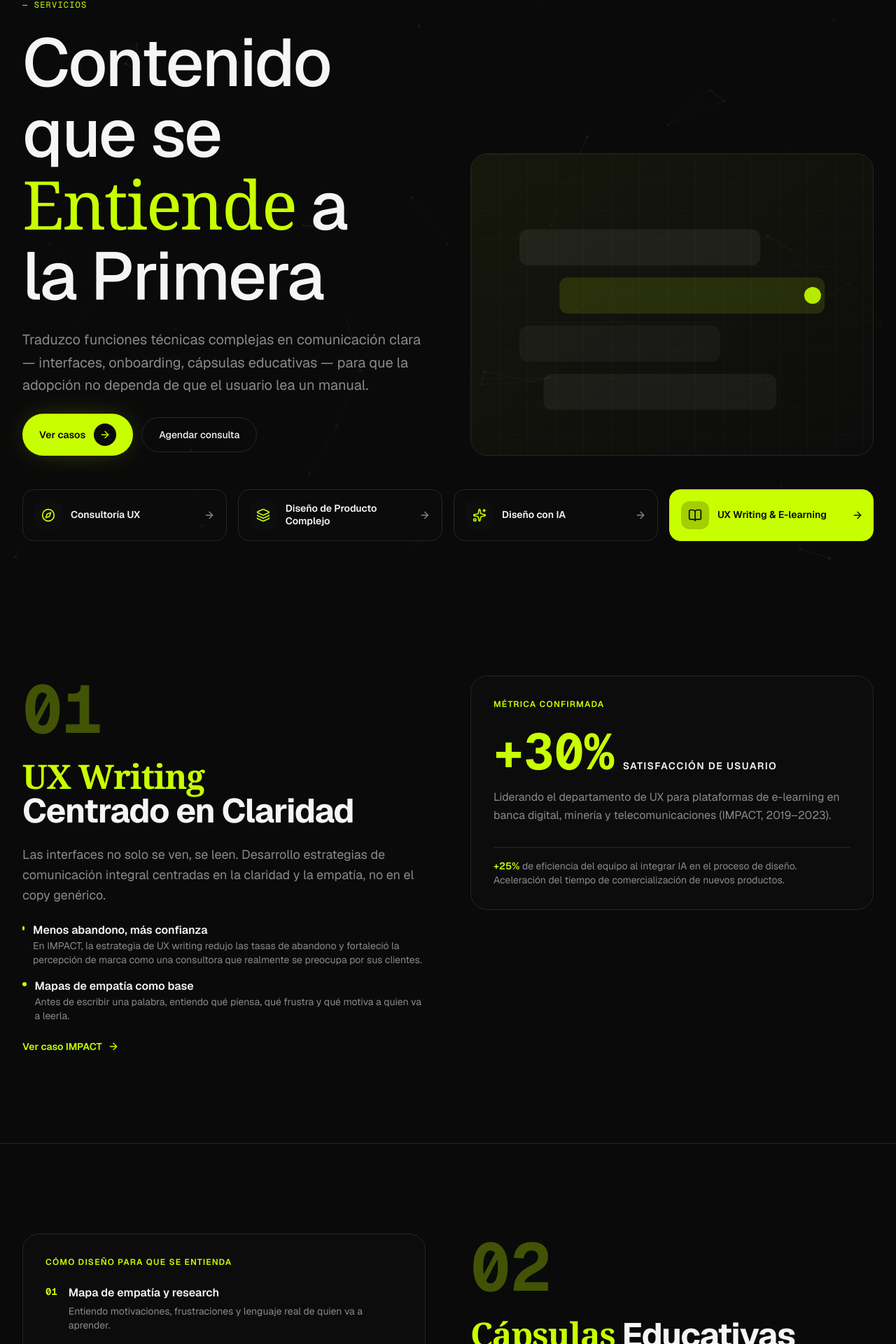
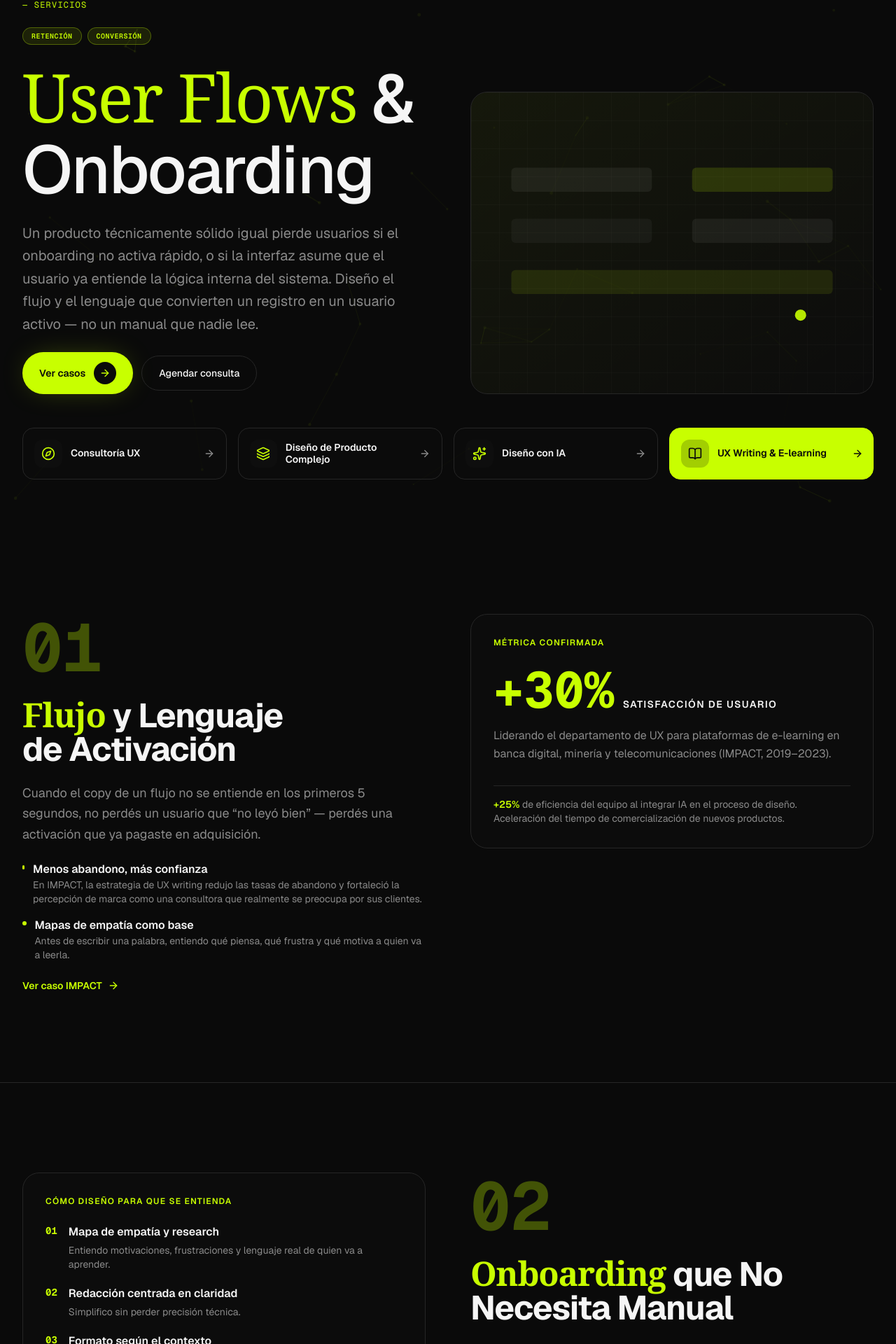
Before and after one commit to leandrodesignux-ux/Leandrobalbian, a Next.js app: page /servicios/ux-writing-elearning in a window 1280 px wide. Shown: the part 194-2114 px from the top of the page at 70% size. Built offline with nearby package versions, Linux system fonts and the light colour scheme.

Commit message:
feat: rebrand ux-writing-elearning a User Flows & Onboarding con palancas

```diff
--- a/src/app/servicios/ux-writing-elearning/page.tsx
+++ b/src/app/servicios/ux-writing-elearning/page.tsx
@@ -1,16 +1,16 @@
 import { Navbar } from "@/components/layout/Navbar";
 import { Footer } from "@/components/layout/Footer";
-import { UxWritingHero } from "@/components/sections/UxWritingHero";
-import { UxWritingSection01 } from "@/components/sections/UxWritingSection01";
-import { UxWritingSection02 } from "@/components/sections/UxWritingSection02";
-import { UxWritingWhy } from "@/components/sections/UxWritingWhy";
-import { UxWritingFAQ } from "@/components/sections/UxWritingFAQ";
-import { UxWritingCTA } from "@/components/sections/UxWritingCTA";
+import { UserFlowsHero } from "@/components/sections/UserFlowsHero";
+import { UserFlowsSection01 } from "@/components/sections/UserFlowsSection01";
+import { UserFlowsSection02 } from "@/components/sections/UserFlowsSection02";
+import { UserFlowsWhy } from "@/components/sections/UserFlowsWhy";
+import { UserFlowsFAQ } from "@/components/sections/UserFlowsFAQ";
+import { UserFlowsCTA } from "@/components/sections/UserFlowsCTA";
 
 export const metadata = {
-  title: "UX Writing, Onboarding & E-learning — Leandro Balbian",
+  title: "User Flows & Onboarding — Leandro Balbian",
   description:
-    "Traduzco funciones técnicas complejas en comunicación clara: interfaces, onboarding y cápsulas educativas para productos digitales.",
+    "Diseño el flujo y el lenguaje que convierten un registro en un usuario activo — onboarding, activación y cápsulas educativas para productos digitales.",
 };
 
 export default function UXWritingElearningPage() {
@@ -18,12 +18,12 @@ export default function UXWritingElearningPage() {
     <>
       <Navbar />
       <main className="flex flex-1 flex-col">
-        <UxWritingHero />
-        <UxWritingSection01 />
-        <UxWritingSection02 />
-        <UxWritingWhy />
-        <UxWritingFAQ />
-        <UxWritingCTA />
+        <UserFlowsHero />
+        <UserFlowsSection01 />
+        <UserFlowsSection02 />
+        <UserFlowsWhy />
+        <UserFlowsFAQ />
+        <UserFlowsCTA />
       </main>
       <Footer />
     </>
--- a/src/components/sections/UxWritingCTA.tsx
+++ b/src/components/sections/UserFlowsCTA.tsx
@@ -3,9 +3,9 @@
 import { Container } from "@/components/ui/Container";
 import { fadeUp, staggerContainer, viewportOnce } from "@/lib/motion";
 import { motion } from "framer-motion";
-import { UxWritingContactForm } from "./UxWritingContactForm";
+import { UserFlowsContactForm } from "./UserFlowsContactForm";
 
-export function UxWritingCTA() {
+export function UserFlowsCTA() {
   return (
     <section id="contacto" className="bg-accent py-24 text-background md:py-32">
       <Container>
@@ -22,20 +22,21 @@ export function UxWritingCTA() {
                 Siguiente paso
               </p>
               <h2 className="text-balance text-3xl font-bold tracking-tight text-primary sm:text-4xl md:text-5xl">
-                Consulta de Contenido
+                User Flows & Onboarding
               </h2>
               <p className="text-base leading-relaxed text-secondary md:text-lg">
-                Contame qué parte de tu producto no se está adoptando como debería,
-                y revisamos si el problema es de interfaz, de lenguaje, o de ambos.
+                Contame qué parte de tu flujo de activación está perdiendo
+                usuarios, y revisamos si el problema es de onboarding, de lenguaje
+                de interfaz, o de ambos.
               </p>
 
               <div className="flex flex-col gap-3">
                 <p className="text-sm font-semibold text-primary">Incluye:</p>
                 <ul className="flex flex-col gap-2">
                   {[
-                    "Diagnóstico de puntos de fricción comunicativa",
-                    "Propuesta de formato: microcopy, onboarding o cápsulas",
-                    "Plan de testing de comprensión",
+                    "Mapa de fricción del onboarding actual",
+                    "Propuesta de flujo y lenguaje de activación",
+                    "Plan de testing de comprensión con usuarios",
                   ].map((item) => (
                     <li key={item} className="flex items-center gap-2 text-sm text-secondary">
                       <span className="h-1.5 w-1.5 rounded-full bg-accent" />
@@ -47,7 +48,7 @@ export function UxWritingCTA() {
             </motion.div>
 
             <motion.div variants={fadeUp}>
-              <UxWritingContactForm />
+              <UserFlowsContactForm />
             </motion.div>
           </div>
         </motion.div>
--- a/src/components/sections/UxWritingFAQ.tsx
+++ b/src/components/sections/UserFlowsFAQ.tsx
@@ -8,28 +8,28 @@ import { Plus, Minus } from "lucide-react";
 
 const faqs = [
   {
-    question: "¿Qué es UX writing en este contexto?",
+    question: "¿Trabajan con nuestro equipo de producto o con el de marketing?",
     answer:
-      "Diseñar el lenguaje de una interfaz o experiencia con la misma intención que su estructura visual: claridad, empatía y reducción de fricción.",
+      "Con el de producto, principalmente — el foco es el flujo dentro del producto (onboarding, activación), no comunicación externa.",
   },
   {
-    question: "¿Hacen solo texto o también video/animación?",
+    question: "¿Cómo miden el impacto en activación o retención?",
     answer:
-      "Ambos, según lo que necesite el producto — desde microcopy de interfaz hasta cápsulas educativas animadas completas.",
+      "Con testing de comprensión con usuarios reales antes de lanzar, y métricas de adopción cuando el proyecto lo permite. El track record confirmado es +30% de satisfacción de usuario en una plataforma de e-learning para banca digital.",
   },
   {
-    question: "¿Para qué industrias funciona mejor?",
+    question: "¿Hacen solo texto de interfaz o también contenido de onboarding (video, tutoriales)?",
     answer:
-      "Cualquier producto con curva de aprendizaje: banca digital, software de gestión, plataformas técnicas B2B.",
+      "Ambos — desde microcopy de producto hasta cápsulas educativas completas, según qué necesite tu tasa de activación.",
   },
   {
-    question: "¿Cómo miden el impacto?",
+    question: "¿Cuánto tarda un proyecto de rediseño de onboarding?",
     answer:
-      "Con testing de comprensión con usuarios reales y métricas de adopción/satisfacción cuando el proyecto lo permite.",
+      "Depende de la complejidad del flujo actual, pero el mapa de fricción y la primera propuesta de flujo suelen estar en 2-3 semanas.",
   },
 ];
 
-export function UxWritingFAQ() {
+export function UserFlowsFAQ() {
   const [openIndex, setOpenIndex] = useState<number>(0);
 
   return (
@@ -53,7 +53,7 @@ export function UxWritingFAQ() {
             className="text-balance text-3xl font-bold tracking-tight text-primary sm:text-4xl md:text-5xl"
           >
             Todo sobre{" "}
-            <em className="font-serif not-italic text-accent">UX Writing & E-learning</em>
+            <em className="font-serif not-italic text-accent">User Flows & Onboarding</em>
           </motion.h2>
         </motion.div>
 
--- a/src/components/sections/UxWritingHero.tsx
+++ b/src/components/sections/UserFlowsHero.tsx
@@ -8,7 +8,7 @@ import { useReducedMotion } from "@/hooks/useReducedMotion";
 import { motion } from "framer-motion";
 import { ArrowRight } from "lucide-react";
 
-export function UxWritingHero() {
+export function UserFlowsHero() {
   const reducedMotion = useReducedMotion();
   const { fadeUp, staggerContainer } = getAccessibleVariants(reducedMotion);
 
@@ -30,16 +30,26 @@ export function UxWritingHero() {
                 — SERVICIOS
               </p>
 
+              <div className="flex flex-wrap items-center gap-2">
+                <span className="rounded-full border border-accent/30 bg-accent/10 px-3 py-1 font-mono text-[10px] font-semibold uppercase tracking-wider text-accent">
+                  Retención
+                </span>
+                <span className="rounded-full border border-accent/30 bg-accent/10 px-3 py-1 font-mono text-[10px] font-semibold uppercase tracking-wider text-accent">
+                  Conversión
+                </span>
+              </div>
+
               <h1 className="text-balance text-5xl font-medium leading-[1.05] tracking-tight text-primary sm:text-6xl md:text-7xl lg:text-8xl">
-                Contenido que se{" "}
-                <em className="font-serif not-italic text-accent">Entiende</em> a la
-                Primera
+                <em className="font-serif not-italic text-accent">User Flows</em>{" "}
+                & Onboarding
               </h1>
 
               <p className="max-w-xl text-lg leading-relaxed text-secondary md:text-xl">
-                Traduzco funciones técnicas complejas en comunicación clara —
-                interfaces, onboarding, cápsulas educativas — para que la adopción
-                no dependa de que el usuario lea un manual.
+                Un producto técnicamente sólido igual pierde usuarios si el
+                onboarding no activa rápido, o si la interfaz asume que el usuario
+                ya entiende la lógica interna del sistema. Diseño el flujo y el
+                lenguaje que convierten un registro en un usuario activo — no un
+                manual que nadie lee.
               </p>
 
               <div className="flex flex-col items-start gap-3 sm:flex-row sm:items-center">
@@ -74,7 +84,7 @@ export function UxWritingHero() {
               >
                 <defs>
                   <pattern
-                    id="ux-grid"
+                    id="uf-grid"
                     width="40"
                     height="40"
                     patternUnits="userSpaceOnUse"
@@ -87,50 +97,18 @@ export function UxWritingHero() {
                     />
                   </pattern>
                 </defs>
-                <rect width="100%" height="100%" fill="url(#ux-grid)" />
-                {/* Chat bubbles */}
-                <rect
-                  x="12%"
-                  y="25%"
-                  width="60%"
-                  height="12%"
-                  rx="12"
-                  fill="rgba(255,255,255,0.06)"
-                />
-                <rect
-                  x="22%"
-                  y="41%"
-                  width="66%"
-                  height="12%"
-                  rx="12"
-                  fill="rgba(200,255,0,0.12)"
-                />
-                <rect
-                  x="12%"
-                  y="57%"
-                  width="50%"
-                  height="12%"
-                  rx="12"
-                  fill="rgba(255,255,255,0.04)"
-                />
-                <rect
-                  x="18%"
-                  y="73%"
-                  width="58%"
-                  height="12%"
-                  rx="12"
-                  fill="rgba(255,255,255,0.05)"
-                />
-                {/* Checkmark */}
-                <circle cx="85%" cy="47%" r="12" fill="#c8ff00" opacity="0.9" />
-                <path
-                  d="M 80% 46% L 83.5% 50% L 90% 44%"
-                  fill="none"
-                  stroke="#0a0a0a"
-                  strokeWidth="2"
-                  strokeLinecap="round"
-                  strokeLinejoin="round"
-                />
+                <rect width="100%" height="100%" fill="url(#uf-grid)" />
+                {/* Flow steps */}
+                <rect x="10%" y="25%" width="35%" height="8%" rx="6" fill="rgba(255,255,255,0.06)" />
+                <rect x="55%" y="25%" width="35%" height="8%" rx="6" fill="rgba(200,255,0,0.15)" />
+                <rect x="10%" y="42%" width="35%" height="8%" rx="6" fill="rgba(255,255,255,0.04)" />
+                <rect x="55%" y="42%" width="35%" height="8%" rx="6" fill="rgba(255,255,255,0.06)" />
+                <rect x="10%" y="59%" width="80%" height="8%" rx="6" fill="rgba(200,255,0,0.1)" />
+                {/* Arrows between steps */}
+                <path d="M 48% 29% L 52% 29%" stroke="#c8ff00" strokeWidth="1.5" opacity="0.5" />
+                <path d="M 48% 46% L 52% 46%" stroke="#c8ff00" strokeWidth="1.5" opacity="0.5" />
+                <circle cx="82%" cy="74%" r="8" fill="#c8ff00" opacity="0.9" />
+                <path d="M 78% 74% L 82% 78% L 88% 72%" fill="none" stroke="#0a0a0a" strokeWidth="1.5" strokeLinecap="round" strokeLinejoin="round" />
               </svg>
             </motion.div>
           </div>
--- a/src/components/sections/UxWritingSection01.tsx
+++ b/src/components/sections/UserFlowsSection01.tsx
@@ -5,9 +5,9 @@ import { fadeUp, staggerContainer, viewportOnce } from "@/lib/motion";
 import { motion } from "framer-motion";
 import { ArrowRight } from "lucide-react";
 
-export function UxWritingSection01() {
+export function UserFlowsSection01() {
   return (
-    <section id="ux-writing" className="py-24 md:py-32">
+    <section id="flujo-lenguaje" className="py-24 md:py-32">
       <Container>
         <motion.div
           className="grid items-start gap-12 lg:grid-cols-2 lg:gap-16"
@@ -23,14 +23,14 @@ export function UxWritingSection01() {
             </span>
 
             <h2 className="text-balance text-3xl font-bold tracking-tight text-primary sm:text-4xl md:text-5xl">
-              <em className="font-serif not-italic text-accent">UX Writing</em>{" "}
-              Centrado en Claridad
+              <em className="font-serif not-italic text-accent">Flujo</em> y
+              Lenguaje de Activación
             </h2>
 
             <p className="max-w-xl text-base leading-relaxed text-secondary md:text-lg">
-              Las interfaces no solo se ven, se leen. Desarrollo estrategias de
-              comunicación integral centradas en la claridad y la empatía, no en el
-              copy genérico.
+              Cuando el copy de un flujo no se entiende en los primeros 5
+              segundos, no perdés un usuario que &ldquo;no leyó bien&rdquo; —
+              perdés una activación que ya pagaste en adquisición.
             </p>
 
             <ul className="flex flex-col gap-4">
@@ -96,7 +96,7 @@ export function UxWritingSection01() {
 
               <div className="mt-4 border-t border-border pt-4">
                 <p className="text-sm text-secondary">
-                  <span className="text-accent font-semibold">+25%</span> de eficiencia del equipo al integrar IA en el proceso de diseño. Aceleración del tiempo de comercialización de nuevos productos.
+                  <span className="font-semibold text-accent">+25%</span> de eficiencia del equipo al integrar IA en el proceso de diseño. Aceleración del tiempo de comercialización de nuevos productos.
                 </p>
               </div>
             </div>
--- a/src/components/sections/UxWritingSection02.tsx
+++ b/src/components/sections/UserFlowsSection02.tsx
@@ -28,9 +28,9 @@ const howItWorks = [
   },
 ];
 
-export function UxWritingSection02() {
+export function UserFlowsSection02() {
   return (
-    <section id="elearning" className="border-y border-border py-24 md:py-32">
+    <section id="onboarding" className="border-y border-border py-24 md:py-32">
       <Container>
         <motion.div
           className="grid items-start gap-12 lg:grid-cols-2 lg:gap-16"
@@ -78,15 +78,16 @@ export function UxWritingSection02() {
             </span>
 
             <h2 className="text-balance text-3xl font-bold tracking-tight text-primary sm:text-4xl md:text-5xl">
-              <em className="font-serif not-italic text-accent">Cápsulas</em>{" "}
-              Educativas y Onboarding
+              <em className="font-serif not-italic text-accent">Onboarding</em>{" "}
+              que No Necesita Manual
             </h2>
 
             <p className="max-w-xl text-base leading-relaxed text-secondary md:text-lg">
-              Para Arcoprime/Copec, transformé las funciones técnicas de Sckuba
-              (software de gestión de tiendas) en video-cápsulas educativas
-              animadas, usando narrativa visual para maximizar comprensión y
-              adopción entre clientes y equipos de venta.
+              Un feature que tu equipo construyó pero que los usuarios no adoptan
+              no es un problema de producto — es un problema de que nadie diseñó
+              cómo se aprende a usarlo. Para Arcoprime/Copec, eso significó
+              traducir funciones técnicas de un software de gestión en algo que un
+              equipo de ventas entendía sin capacitación presencial.
             </p>
 
             <ul className="flex flex-col gap-4">
--- a/src/components/sections/UxWritingWhy.tsx
+++ b/src/components/sections/UserFlowsWhy.tsx
@@ -13,7 +13,7 @@ const differentials = [
   },
   {
     icon: UserX,
-    title: "Reduce abandono",
+    title: "Reduce abandono temprano",
     description: "Comunicación clara que genera confianza, no fricción.",
   },
   {
@@ -28,7 +28,7 @@ const differentials = [
   },
 ];
 
-export function UxWritingWhy() {
+export function UserFlowsWhy() {
   return (
     <section className="py-24 md:py-32">
       <Container>
@@ -43,23 +43,35 @@ export function UxWritingWhy() {
             variants={fadeUp}
             className="mb-4 font-mono text-xs uppercase tracking-widest text-accent"
           >
-            — ¿Por qué este servicio?
+            — ¿Por qué User Flows & Onboarding?
           </motion.p>
 
           <motion.h2
             variants={fadeUp}
             className="text-balance text-3xl font-bold tracking-tight text-primary sm:text-4xl md:text-5xl"
           >
-            La adopción no debería depender de un manual
+            La activación no debería depender de que el usuario lea
           </motion.h2>
 
           <motion.p
             variants={fadeUp}
             className="mt-5 max-w-2xl text-base leading-relaxed text-secondary md:text-lg"
           >
-            Ideal si tu producto es técnicamente sólido pero los usuarios no lo
-            adoptan porque no lo entienden rápido.
+            Ideal si tu producto tiene buena adquisición pero mala activación — los
+            usuarios se registran y no vuelven al día 2.
           </motion.p>
+
+          <motion.div
+            variants={fadeUp}
+            className="mt-8 rounded-2xl border border-accent/30 bg-accent/5 p-5"
+          >
+            <p className="text-sm font-semibold text-accent">Impacto en el negocio:</p>
+            <p className="mt-2 text-sm leading-relaxed text-primary">
+              Mejora directa en tasa de activación (<strong className="text-accent">Conversión</strong>){", "}
+              y reducción de abandono temprano (<strong className="text-accent">Retención</strong>){", "}
+              mediante onboarding y lenguaje que no dependen de que el usuario lea un manual.
+            </p>
+          </motion.div>
         </motion.div>
 
         <motion.div
```
Also changed, not shown: src/components/sections/UserFlowsContactForm.tsx (renamed from src/components/sections/UxWritingContactForm.tsx, +10 -10 lines).
